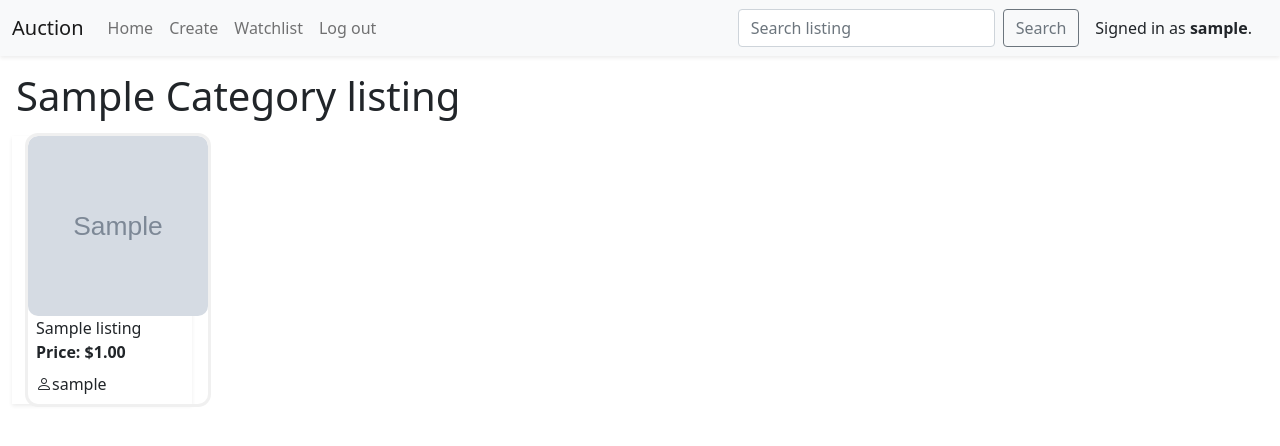
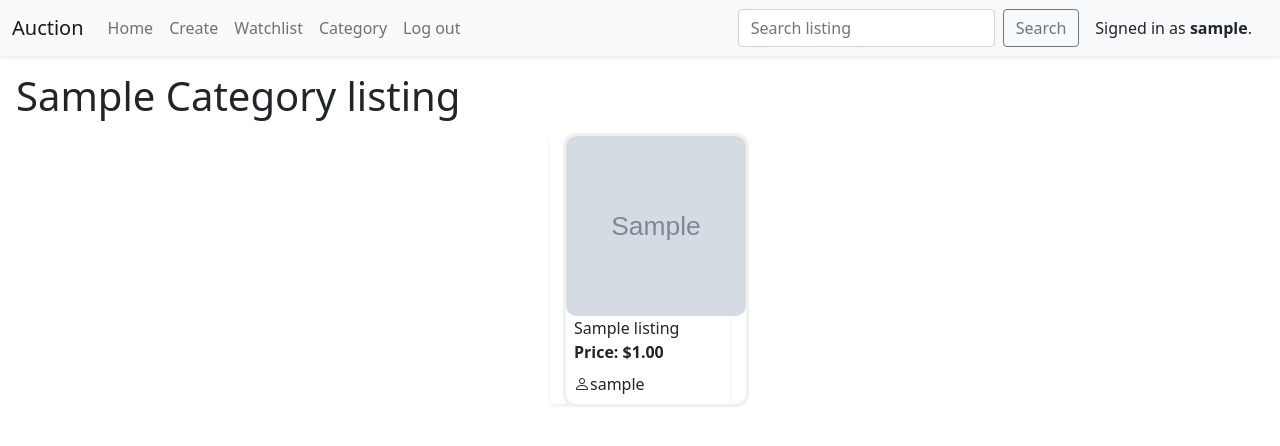
Before and after one commit to LinCie/CS50W-commerce, a Django app: a page that uses auctions/templates/auctions/layout.html in a window 1280 px wide. Shown: the top 446 px of the page. Run offline with Django 3.2, Linux system fonts and the light colour scheme; a user stored in the database is signed in; tables that the repository leaves empty hold one stand-in row (values such as "Sample post"); grey boxes marked "Sample" are stand-in pictures; some libraries are stand-ins or nearby versions.

Commit message:
Added category view

```diff
--- a/auctions/static/auctions/index.css
+++ b/auctions/static/auctions/index.css
@@ -2,15 +2,9 @@
     display: flex;
     flex-wrap: wrap;
     flex-direction: row;
-    justify-content: flex-start;
+    justify-content: center;
     align-items: flex-start;
     gap: 30px;
-}
-
-@media only screen and (max-width: 1024px) {
-    #listing-section {
-        justify-content: center;
-    }
 }
 
 .listing-link {
--- a/auctions/templates/auctions/layout.html
+++ b/auctions/templates/auctions/layout.html
@@ -55,6 +55,15 @@
                                     <a class="nav-link" href="{% url 'watchlist' %}">Watchlist</a>
                                 </li>
                             {% endif %}
+                            {% if request.resolver_match.url_name == 'category' %}
+                                <li class="nav-item">
+                                    <a class="nav-link active" aria-current="page" href="{% url 'category' %}">Category</a>
+                                </li>
+                            {% else %}
+                                <li class="nav-item">
+                                    <a class="nav-link" href="{% url 'category' %}">Category</a>
+                                </li>
+                            {% endif %}
                             <li class="nav-item">
                                 <a class="nav-link" href="{% url 'logout' %}">Log out</a>
                             </li>
--- a/auctions/views.py
+++ b/auctions/views.py
@@ -175,8 +175,8 @@ def edit(request, pk):
 
 
 def category(request):
-    categories = Category.objects.all()
-    return render(request, "auctions/category_view.html", {
+    categories = Category.objects.all().order_by('name').values()
+    return render(request, "auctions/category.html", {
         'categories': categories
     })
 
```
Also changed, not shown: auctions/static/auctions/category.css (added, +8 -0 lines), auctions/templates/auctions/category.html (added, +18 -0 lines).
